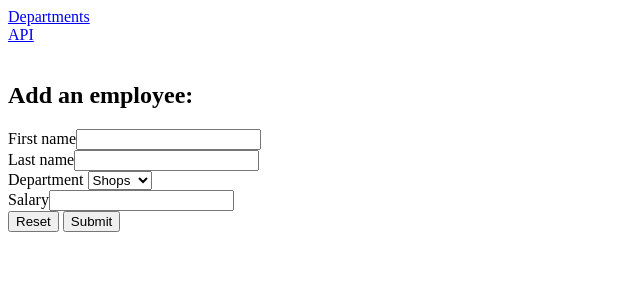
After one commit to okslisovska/department-project, a Flask app: page /add in a window 1280 px wide. The commit adds this page. Shown: the top 300 px of the page, without its empty margins (0-640 px from the left). Run offline with Flask 2, Linux system fonts and the light colour scheme.

Commit message:
implement 'add employee' form

```diff
--- a/app/main.py
+++ b/app/main.py
@@ -6,12 +6,15 @@ bp = Blueprint('main', __name__)
 ENDPOINTS = [('departments', 'GET'), ('employees', 'GET, POST'), ('employees/<id>', 'GET, PUT, DELETE')]
 
 
-def resp_json(endpoint):
+def resp_json(endpoint, method='GET', data=None):
     """
     aggregate the full path to the specified api endpoint, send request, and return json data from response
     """
     api_url = request.host_url[:-1] + url_for(endpoint)
-    resp = requests.get(api_url)
+    if method == 'GET':
+        resp = requests.get(api_url)
+    elif method == 'POST':
+        resp = requests.post(api_url, json=data)
     return resp.json()
 
 
@@ -37,3 +40,12 @@ def department(name):
 def api():
     host_url = request.host_url
     return render_template('api.html', host_url=host_url, endpoints=ENDPOINTS)
+
+
+@bp.route('/add', methods=['GET', 'POST'])
+def create_employee():
+    if request.method == 'POST':
+        data = request.form
+        resp = resp_json('api.create_employee', method='POST', data=data)
+        return render_template('add.html', message=resp["message"])
+    return render_template('add.html', message="")
--- a/app/models.py
+++ b/app/models.py
@@ -21,7 +21,7 @@ class Employee(db.Model):
     first_name = db.Column(db.String(20), nullable=False)
     last_name = db.Column(db.String(20), nullable=False)
     salary = db.Column(db.Integer, nullable=False)
-    birthday = db.Column(db.Integer)
+    #birthday = db.Column(db.Date)                      # to add after form implementation
     department_id = db.Column(db.Integer, db.ForeignKey('department.id'), nullable=False)
 
     def __repr__(self):
@@ -33,5 +33,6 @@ class Employee(db.Model):
             'first_name': self.first_name,
             'last_name': self.last_name,
             'salary': self.salary,
+            #'birthday': self.birthday,                 # to add after form implementation
             'department': self.department.name
             }
--- /dev/null
+++ b/app/templates/add.html
@@ -0,0 +1,36 @@
+{% extends "base.html" %}
+
+{% block title %}Add employee{% endblock %}
+
+{% block content %}
+ <h2>Add an employee:</h2>
+    <form action="{{ url_for('main.create_employee') }}" method="POST">
+        <div>
+            <label>First name<input type="text" name="first_name"></label>
+        </div>
+        <div>
+            <label>Last name<input type="text" name="last_name" required></label>
+        </div>
+         <div>
+             <label>Department</label>
+             <select name="department_id">                  <!--to update dynamic drop down -->
+                 <option value="1">Shops</option>
+                 <option value="2">Casino</option>
+                 <option value="3">Spa</option>
+             </select>
+         </div>
+         <div>
+            <label>Salary<input type="number" name="salary" min="1"></label>
+        </div>
+            <!--to add after modifying database model-->
+<!--        <div>-->
+<!--            <label>Birthdate<input type="date" name="birthdate"></label>-->
+<!--        </div>-->
+        <button type="reset">Reset</button>
+        <button type="submit">Submit</button>
+    </form>
+    <br>
+    <div>
+        <h3>{{ message }}</h3>
+    </div>
+{% endblock %}
--- a/app/templates/departments.html
+++ b/app/templates/departments.html
@@ -15,4 +15,8 @@
         </tr>
         {% endfor %}
     </table>
+    <br>
+    <div>
+        <a href="{{ url_for('main.create_employee') }}">Add an employee</a>
+    </div>
 {% endblock %}
```
Also changed, not shown: app/site.db.
